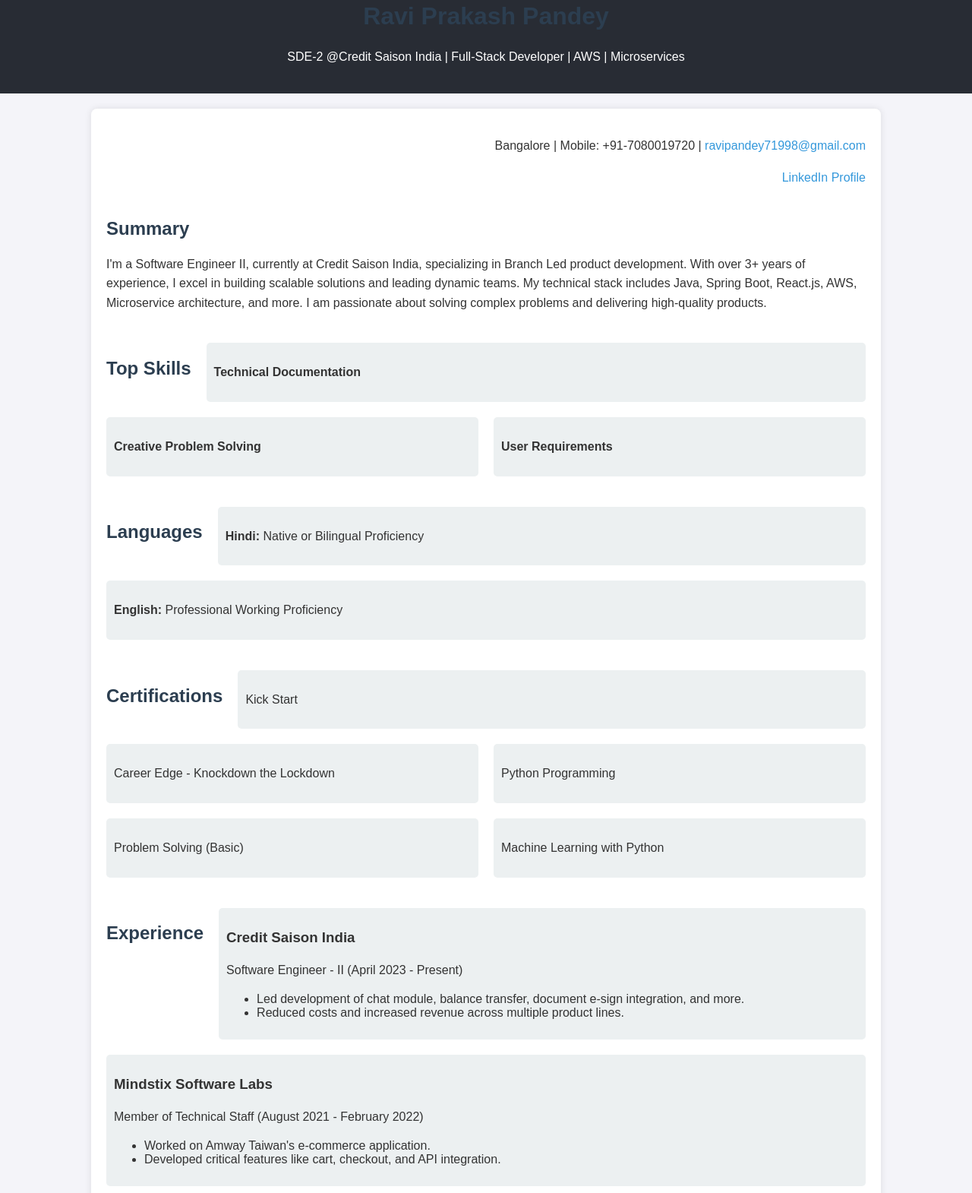
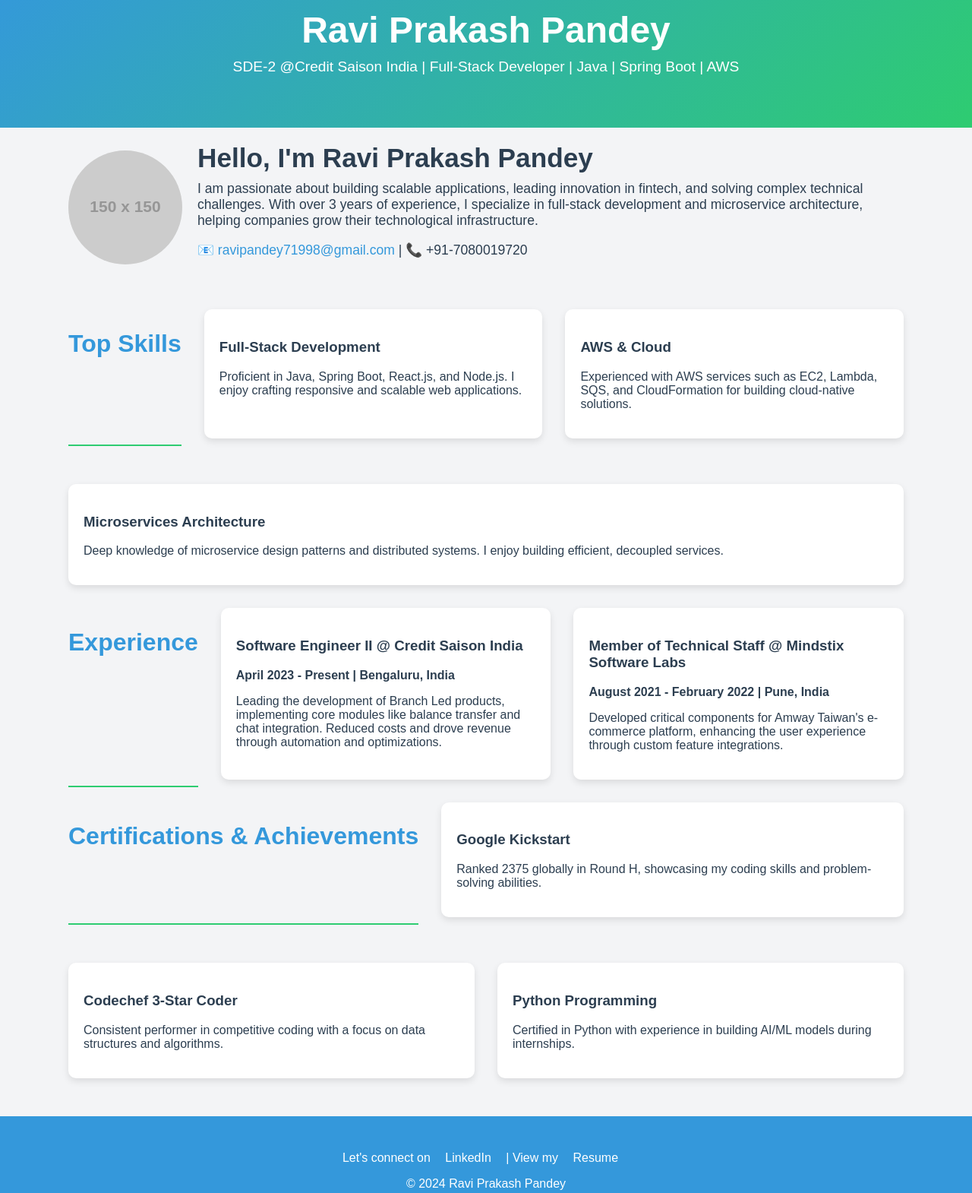
Before and after one commit to ravi-pandey98/ravi-pandey98.github.io, a plain HTML site: page index.html in a window 1280 px wide. Shown: the part 38-1608 px from the top of the page at 76% size. Drawn offline with Linux system fonts and the light colour scheme; placeholder pictures from the web are drawn by us.

Commit message:
added chana

```diff
--- a/index.html
+++ b/index.html
@@ -3,58 +3,96 @@
 <head>
     <meta charset="UTF-8">
     <meta name="viewport" content="width=device-width, initial-scale=1.0">
-    <title>Ravi Prakash Pandey - Software Engineer</title>
+    <title>Ravi Prakash Pandey - Portfolio</title>
     <style>
         body {
-            font-family: Arial, sans-serif;
-            background-color: #f4f4f9;
             margin: 0;
-            padding: 0;
-            color: #333;
+            font-family: 'Arial', sans-serif;
+            background-color: #f3f4f6;
+            color: #2c3e50;
         }
         header {
-            background-color: #282c34;
-            color: #fff;
-            padding: 20px;
+            background: linear-gradient(135deg, #3498db, #2ecc71);
+            color: white;
+            padding: 50px 0;
             text-align: center;
         }
+        header h1 {
+            font-size: 3em;
+            margin: 0;
+        }
+        header p {
+            font-size: 1.2em;
+            margin-top: 10px;
+        }
         .container {
-            max-width: 1000px;
-            margin: 20px auto;
+            max-width: 1100px;
+            margin: 0 auto;
             padding: 20px;
-            background-color: #fff;
-            border-radius: 8px;
-            box-shadow: 0 0 10px rgba(0, 0, 0, 0.1);
         }
-        h1, h2 {
-            color: #2c3e50;
+        .intro {
+            display: flex;
+            align-items: center;
+            justify-content: space-between;
+            margin-bottom: 50px;
         }
-        p {
-            line-height: 1.6;
+        .intro img {
+            border-radius: 50%;
+            width: 150px;
+            height: 150px;
+        }
+        .intro-text {
+            flex: 1;
+            margin-left: 20px;
+        }
+        .intro-text h2 {
+            font-size: 2.2em;
+            margin: 0;
+        }
+        .intro-text p {
+            margin-top: 10px;
+            font-size: 1.1em;
         }
         .contact {
-            text-align: right;
+            margin-top: 10px;
         }
         .contact a {
             color: #3498db;
             text-decoration: none;
         }
-        .contact a:hover {
-            text-decoration: underline;
+        .section-title {
+            font-size: 2em;
+            margin-bottom: 20px;
+            border-bottom: 2px solid #2ecc71;
+            display: inline-block;
+            color: #3498db;
         }
-        .section {
-            margin-bottom: 40px;
-        }
-        .skills, .languages, .certifications, .experience, .education {
+        .skills, .experience, .certifications {
             display: flex;
             flex-wrap: wrap;
-            gap: 20px;
+            gap: 30px;
         }
-        .skills div, .languages div, .certifications div, .experience div, .education div {
-            background-color: #ecf0f1;
-            padding: 10px;
-            border-radius: 5px;
-            flex: 1 1 45%;
+        .skill, .certification, .job {
+            background-color: white;
+            padding: 20px;
+            border-radius: 10px;
+            box-shadow: 0 4px 10px rgba(0, 0, 0, 0.1);
+            flex: 1 1 calc(33% - 40px);
+            margin-bottom: 30px;
+        }
+        footer {
+            background-color: #3498db;
+            color: white;
+            text-align: center;
+            padding: 30px 0;
+        }
+        footer a {
+            color: white;
+            text-decoration: none;
+            margin: 0 15px;
+        }
+        footer a:hover {
+            text-decoration: underline;
         }
     </style>
 </head>
@@ -62,103 +100,70 @@
 
 <header>
     <h1>Ravi Prakash Pandey</h1>
-    <p>SDE-2 @Credit Saison India | Full-Stack Developer | AWS | Microservices</p>
+    <p>SDE-2 @Credit Saison India | Full-Stack Developer | Java | Spring Boot | AWS</p>
 </header>
 
 <div class="container">
-    <div class="contact section">
-        <p>Bangalore | Mobile: +91-7080019720 | <a href="mailto:ravipandey71998@gmail.com">ravipandey71998@gmail.com</a></p>
-        <p><a href="https://www.linkedin.com/in/ravi-pandey98" target="_blank">LinkedIn Profile</a></p>
-    </div>
-
-    <div class="summary section">
-        <h2>Summary</h2>
-        <p>
-            I'm a Software Engineer II, currently at Credit Saison India, specializing in Branch Led product development.
-            With over 3+ years of experience, I excel in building scalable solutions and leading dynamic teams.
-            My technical stack includes Java, Spring Boot, React.js, AWS, Microservice architecture, and more.
-            I am passionate about solving complex problems and delivering high-quality products.
-        </p>
-    </div>
-
-    <div class="skills section">
-        <h2>Top Skills</h2>
-        <div>
-            <p><strong>Technical Documentation</strong></p>
-        </div>
-        <div>
-            <p><strong>Creative Problem Solving</strong></p>
-        </div>
-        <div>
-            <p><strong>User Requirements</strong></p>
+    <div class="intro">
+        <img src="https://via.placeholder.com/150" alt="Ravi Prakash Pandey">
+        <div class="intro-text">
+            <h2>Hello, I'm Ravi Prakash Pandey</h2>
+            <p>I am passionate about building scalable applications, leading innovation in fintech, and solving complex technical challenges. With over 3 years of experience, I specialize in full-stack development and microservice architecture, helping companies grow their technological infrastructure.</p>
+            <p class="contact">📧 <a href="mailto:ravipandey71998@gmail.com">ravipandey71998@gmail.com</a> | 📞 +91-7080019720</p>
         </div>
     </div>
 
-    <div class="languages section">
-        <h2>Languages</h2>
-        <div>
-            <p><strong>Hindi:</strong> Native or Bilingual Proficiency</p>
+    <section class="skills">
+        <h2 class="section-title">Top Skills</h2>
+        <div class="skill">
+            <h3>Full-Stack Development</h3>
+            <p>Proficient in Java, Spring Boot, React.js, and Node.js. I enjoy crafting responsive and scalable web applications.</p>
         </div>
-        <div>
-            <p><strong>English:</strong> Professional Working Proficiency</p>
+        <div class="skill">
+            <h3>AWS & Cloud</h3>
+            <p>Experienced with AWS services such as EC2, Lambda, SQS, and CloudFormation for building cloud-native solutions.</p>
         </div>
-    </div>
+        <div class="skill">
+            <h3>Microservices Architecture</h3>
+            <p>Deep knowledge of microservice design patterns and distributed systems. I enjoy building efficient, decoupled services.</p>
+        </div>
+    </section>
 
-    <div class="certifications section">
-        <h2>Certifications</h2>
-        <div>
-            <p>Kick Start</p>
+    <section class="experience">
+        <h2 class="section-title">Experience</h2>
+        <div class="job">
+            <h3>Software Engineer II @ Credit Saison India</h3>
+            <p><strong>April 2023 - Present | Bengaluru, India</strong></p>
+            <p>Leading the development of Branch Led products, implementing core modules like balance transfer and chat integration. Reduced costs and drove revenue through automation and optimizations.</p>
         </div>
-        <div>
-            <p>Career Edge - Knockdown the Lockdown</p>
+        <div class="job">
+            <h3>Member of Technical Staff @ Mindstix Software Labs</h3>
+            <p><strong>August 2021 - February 2022 | Pune, India</strong></p>
+            <p>Developed critical components for Amway Taiwan's e-commerce platform, enhancing the user experience through custom feature integrations.</p>
         </div>
-        <div>
-            <p>Python Programming</p>
+    </section>
+
+    <section class="certifications">
+        <h2 class="section-title">Certifications & Achievements</h2>
+        <div class="certification">
+            <h3>Google Kickstart</h3>
+            <p>Ranked 2375 globally in Round H, showcasing my coding skills and problem-solving abilities.</p>
         </div>
-        <div>
-            <p>Problem Solving (Basic)</p>
+        <div class="certification">
+            <h3>Codechef 3-Star Coder</h3>
+            <p>Consistent performer in competitive coding with a focus on data structures and algorithms.</p>
         </div>
-        <div>
-            <p>Machine Learning with Python</p>
+        <div class="certification">
+            <h3>Python Programming</h3>
+            <p>Certified in Python with experience in building AI/ML models during internships.</p>
         </div>
-    </div>
+    </section>
+</div>
 
-    <div class="experience section">
-        <h2>Experience</h2>
-        <div>
-            <h3>Credit Saison India</h3>
-            <p>Software Engineer - II (April 2023 - Present)</p>
-            <ul>
-                <li>Led development of chat module, balance transfer, document e-sign integration, and more.</li>
-                <li>Reduced costs and increased revenue across multiple product lines.</li>
-            </ul>
-        </div>
-        <div>
-            <h3>Mindstix Software Labs</h3>
-            <p>Member of Technical Staff (August 2021 - February 2022)</p>
-            <ul>
-                <li>Worked on Amway Taiwan's e-commerce application.</li>
-                <li>Developed critical features like cart, checkout, and API integration.</li>
-            </ul>
-        </div>
-    </div>
-
-    <div class="education section">
-        <h2>Education</h2>
-        <div>
-            <h3>Guru Ghasidas Vishwavidyalaya, Bilaspur</h3>
-            <p>B.Tech - Computer Science and Engineering (2017 - 2021)</p>
-        </div>
-        <div>
-            <h3>Govt Inter College, Pratapgarh</h3>
-            <p>High School & Intermediate, Science Stream</p>
-        </div>
-    </div>
-
-    <footer>
-        <p>Thank you for visiting my profile! Let's connect and discuss exciting possibilities in the tech world.</p>
-    </footer>
-</div>
+<footer>
+    <p>Let's connect on <a href="https://www.linkedin.com/in/ravi-pandey98" target="_blank">LinkedIn</a> | View my <a href="https://drive.google.com/file/d/1GUZYlg96WhLhaAZQ1u9LFlRmf_a9VKty/view?usp=sharing" target="_blank">Resume</a></p>
+    <p>&copy; 2024 Ravi Prakash Pandey</p>
+</footer>
 
 </body>
 </html>
```
